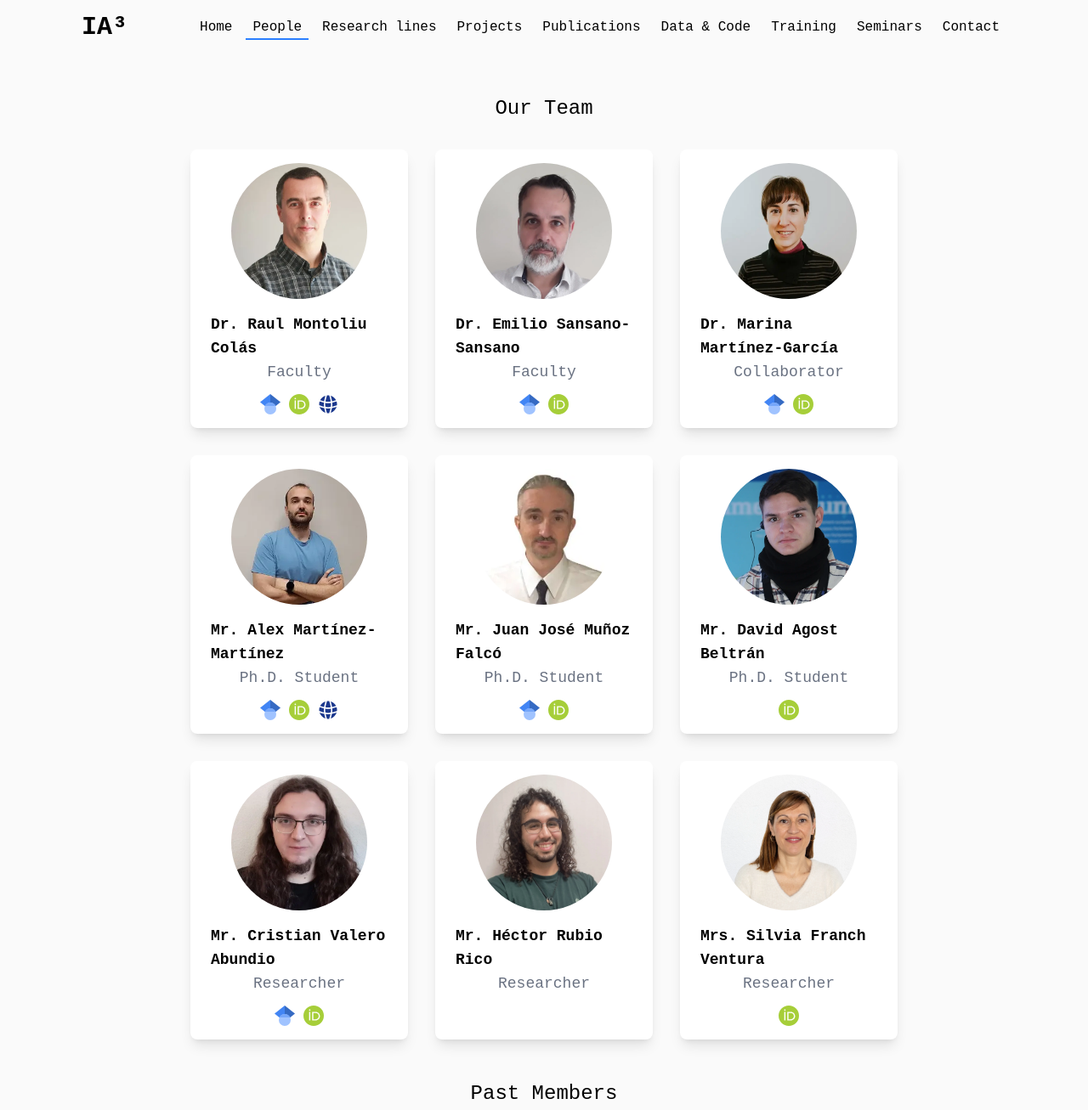
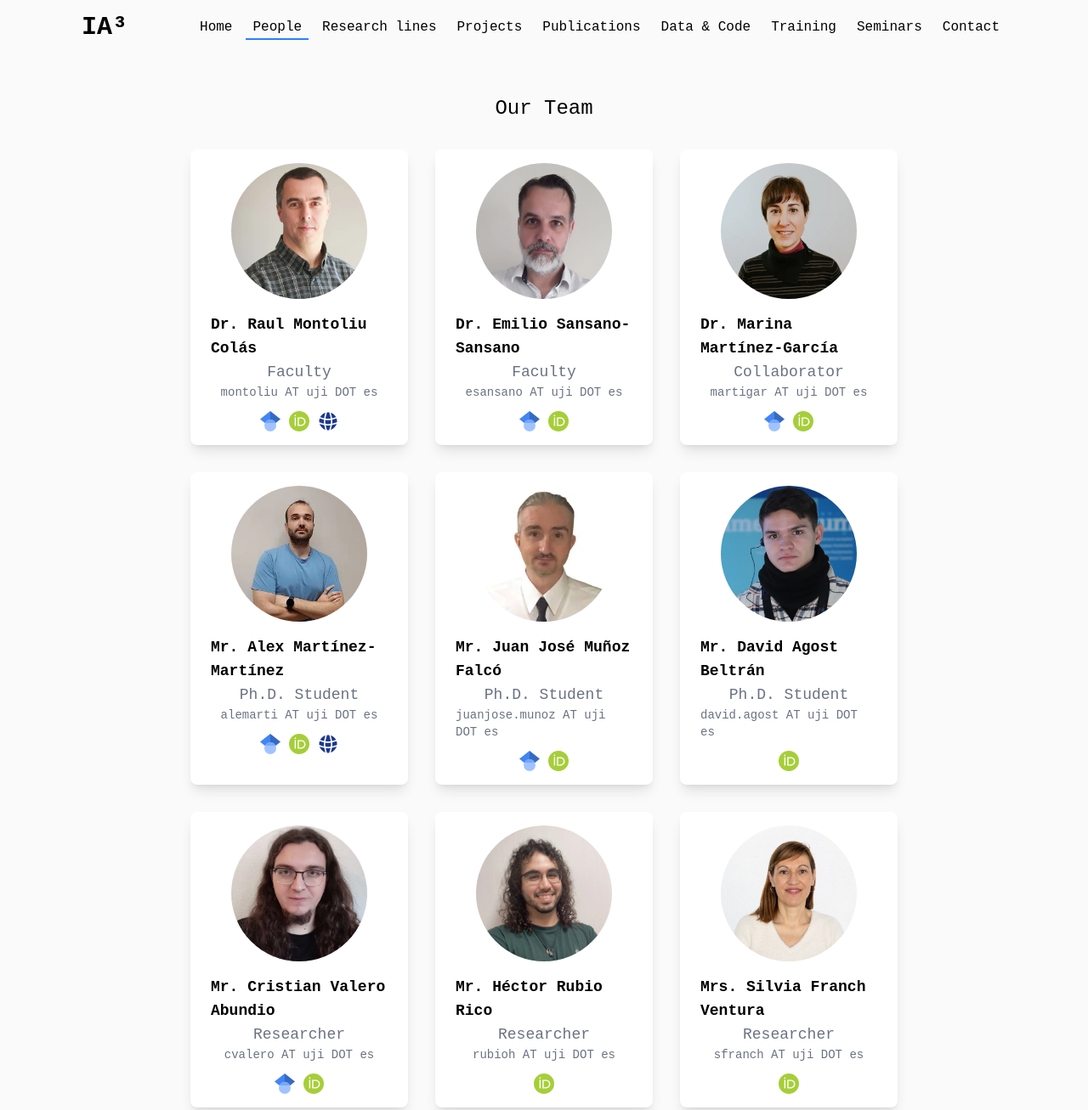
Before and after one commit to ia3research/ia3research.github.io, an Astro site: page /people in a window 1280 px wide. Shown: the top 1307 px of the page at 85% size. Built offline with nearby package versions, Linux system fonts and the light colour scheme; Astro itself is replaced by a stand-in of ours.

Commit message:
added email to members

```diff
--- a/src/layouts/Layout.astro
+++ b/src/layouts/Layout.astro
@@ -7,7 +7,7 @@ import "../styles/global.css";
   <head>
     <meta charset='UTF-8' />
     <meta name='viewport' content='width=device-width' />
-    <link rel='icon' type='image/svg+xml' href='/favicon.svg' />
+    <link rel='icon' type='image/png' href='/favicon.png' />
     <meta name='generator' content={Astro.generator} />
     <title>IA³ Research Group</title>
   </head>
--- a/src/lib/team.ts
+++ b/src/lib/team.ts
@@ -4,6 +4,7 @@ export const TEAM = [
     role: "Faculty",
     image: "raul-montoliu.webp",
     address: "Dr.",
+    email: "montoliu AT uji DOT es",
     socials: {
       scholar: "https://scholar.google.es/citations?user=ndCvmPYAAAAJ&hl=es",
       orcid: "https://orcid.org/0000-0002-8467-391X",
@@ -15,6 +16,7 @@ export const TEAM = [
     role: "Faculty",
     image: "emilio-sansano.webp",
     address: "Dr.",
+    email: "esansano AT uji DOT es",
     socials: {
       scholar: "https://scholar.google.es/citations?user=9cdShMEAAAAJ&hl=es",
       orcid: "https://orcid.org/0000-0002-7814-0383",
@@ -25,6 +27,7 @@ export const TEAM = [
     role: "Collaborator",
     image: "marina-martinez.webp",
     address: "Dr.",
+    email: "martigar AT uji DOT es",
     socials: {
       scholar: "https://scholar.google.es/citations?user=qq7VhUsAAAAJ&hl=es",
       orcid: "https://orcid.org/0000-0002-2228-4396",
@@ -35,6 +38,7 @@ export const TEAM = [
     role: "Ph.D. Student",
     image: "alex-martinez.webp",
     address: "Mr.",
+    email: "alemarti AT uji DOT es",
     socials: {
       scholar: "https://scholar.google.es/citations?hl=es&user=gJY4isIAAAAJ",
       orcid: "https://orcid.org/0000-0002-3751-705X",
@@ -46,6 +50,7 @@ export const TEAM = [
     role: "Ph.D. Student",
     image: "juan-jose.webp",
     address: "Mr.",
+    email: "juanjose.munoz AT uji DOT es",
     socials: {
       scholar: "https://scholar.google.es/citations?hl=es&user=Ei3tllsAAAAJ",
       orcid: "https://orcid.org/0000-0002-4682-6399",
@@ -56,6 +61,7 @@ export const TEAM = [
     role: "Ph.D. Student",
     image: "david-agost.webp",
     address: "Mr.",
+    email: "david.agost AT uji DOT es",
     socials: {
       orcid: "https://orcid.org/0009-0003-4711-6393",
     },
@@ -65,6 +71,7 @@ export const TEAM = [
     role: "Researcher",
     image: "cristian-valero.webp",
     address: "Mr.",
+    email: "cvalero AT uji DOT es",
     socials: {
       scholar: "https://scholar.google.es/citations?hl=es&user=qm2YxbUgIdMC",
       orcid: "https://orcid.org/0009-0007-1035-942X",
@@ -75,13 +82,17 @@ export const TEAM = [
     role: "Researcher",
     image: "hector-rubio.webp",
     address: "Mr.",
-    socials: {},
+    email: "rubioh AT uji DOT es",
+    socials: {
+      orcid: "https://orcid.org/0009-0001-6909-352X",
+    },
   },
   {
     name: "Silvia Franch Ventura",
     role: "Researcher",
     image: "silvia-franch.webp",
     address: "Mrs.",
+    email: "sfranch AT uji DOT es",
     socials: {
       orcid: "https://orcid.org/0009-0003-1899-7611",
     },
--- a/src/pages/people.astro
+++ b/src/pages/people.astro
@@ -24,6 +24,7 @@
             />
             <h2 class='text-lg font-semibold mt-4'>{`${member.address} ${member.name}`}</h2>
             <p class='text-lg text-gray-500'>{member.role}</p>
+            <p class='text-sm text-gray-500'>{member.email}</p>
             <div class='flex flex-row gap-2.5 justify-center items-center mt-3'>
               {member.socials.scholar && (
                 <a
```
Also changed, not shown: public/favicon.png (added).
